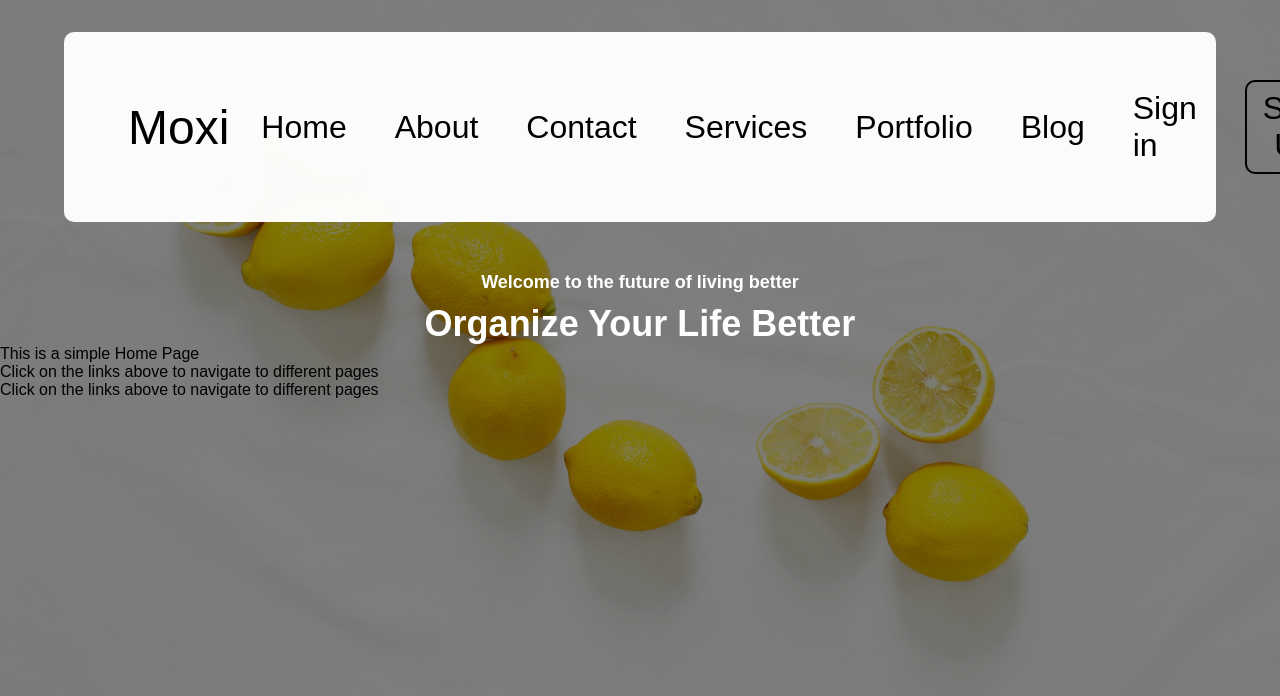
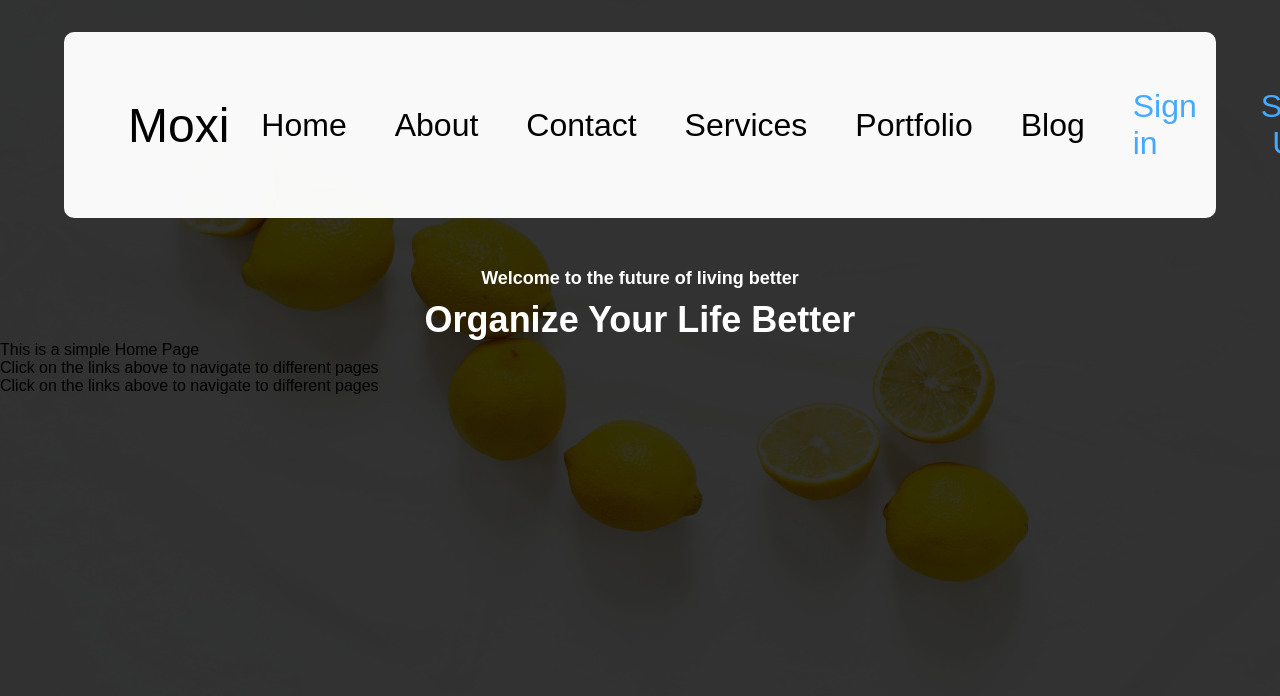
Before and after one commit to Cliffp15/Moxi, a React (Create React App) app: page / in a window 1280 px wide. Shown: the top 696 px of the page. Built offline with nearby package versions, Linux system fonts and the light colour scheme.

Commit message:
reduced opacity for backdrop, changed navbar sign up border, added span for sing in and sing up, changed color for sign in and sign up

```diff
--- a/src/Component/Navbar.js
+++ b/src/Component/Navbar.js
@@ -25,13 +25,18 @@ function Navbar() {
             <a href="#">Blog</a>
           </li>
           <li className="Navbar-sign-in">
-            <a href="#">Sign in</a>
+            <a href="#">
+              {" "}
+              <span className="Signs">Sign in</span>
+            </a>
             {/* <button className="Navbar-sign-in">Sign in</button> */}
           </li>
           <li className="Navbar-sign-up">
             {/* <a href="&">Sign up</a> */}
 
-            <button>Sign Up</button>
+            <button>
+              <span className="Signs">Sign Up</span>
+            </button>
           </li>
         </ul>
       </div>
--- a/src/Styles/Home.css
+++ b/src/Styles/Home.css
@@ -22,7 +22,7 @@
   width: 100%;
   height: 100%;
   z-index: -10;
-  opacity: 0.5;
+  opacity: 0.2;
   /* font-size: 16px;
   color: #666;
   margin-top: 10px;
--- a/src/Styles/Navbar.css
+++ b/src/Styles/Navbar.css
@@ -125,7 +125,7 @@
   }
 
   .Navbar-links a:hover {
-    color: #0063f8;
+    color: #45aafd;
   }
 
   .Navbar-links button {
@@ -143,6 +143,7 @@
 
   .Navbar-sign-in {
     border: none;
+    color: #0088f8;
   }
 
   .Navbar-sign-up {
@@ -151,13 +152,25 @@
 
   .Navbar-sign-up button {
     border: 2px;
-    border-style: solid;
+    /* border-style: solid; */
     border-radius: 10px;
   }
 
   .Navbar-sign-up button:hover {
-    border-color: #0063f8;
-    color: #0063f8;
+    /* border-color: #0063f8; */
+    /* color: #0057f8; */
+  }
+
+  .Signs {
+    /* display: flex;
+    justify-content: center;
+    align-items: center;
+    gap: 3rem;
+    padding: 2rem 2rem;
+    font-size: 2rem;
+    border-radius: 10px;
+    list-style: none; */
+    color: #45aafd;
   }
 }
 
--- a/src/index.css
+++ b/src/index.css
@@ -7,7 +7,7 @@
 body {
   font-family: "Poppins", sans-serif;
 
-  background-color: #000000;
+  background-color: black;
   /* background-attachment: fixed; */
   /* background: url("./Images/Lemon.png"); */
   /* background-size: cover; */
```
